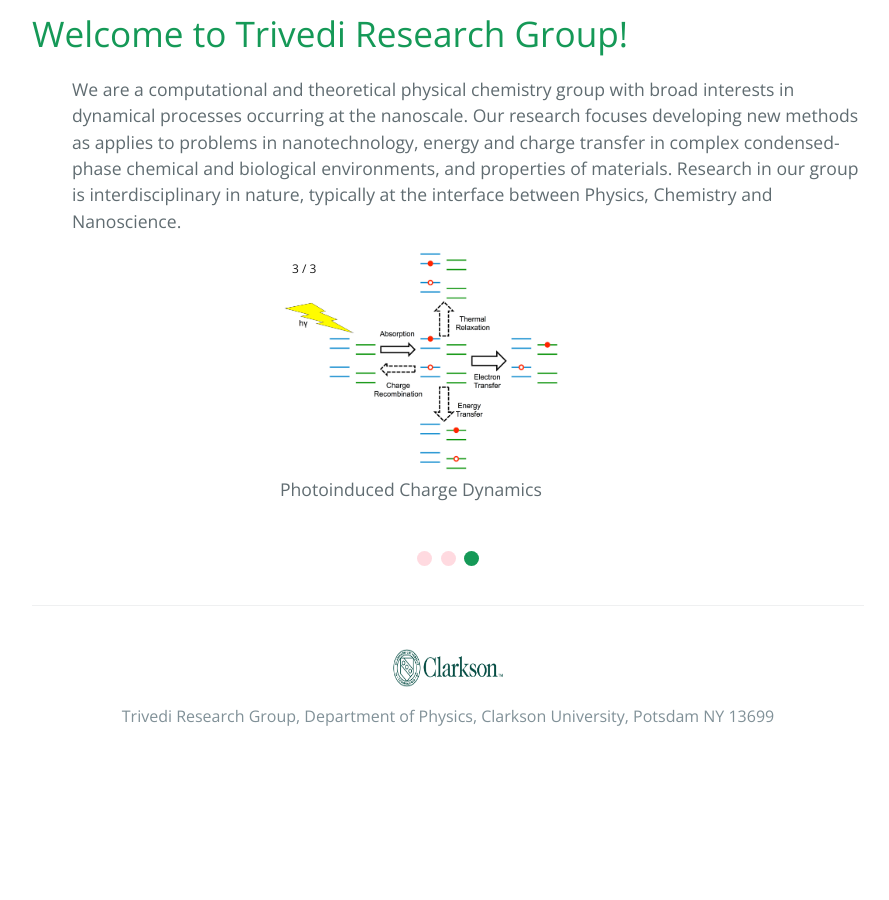
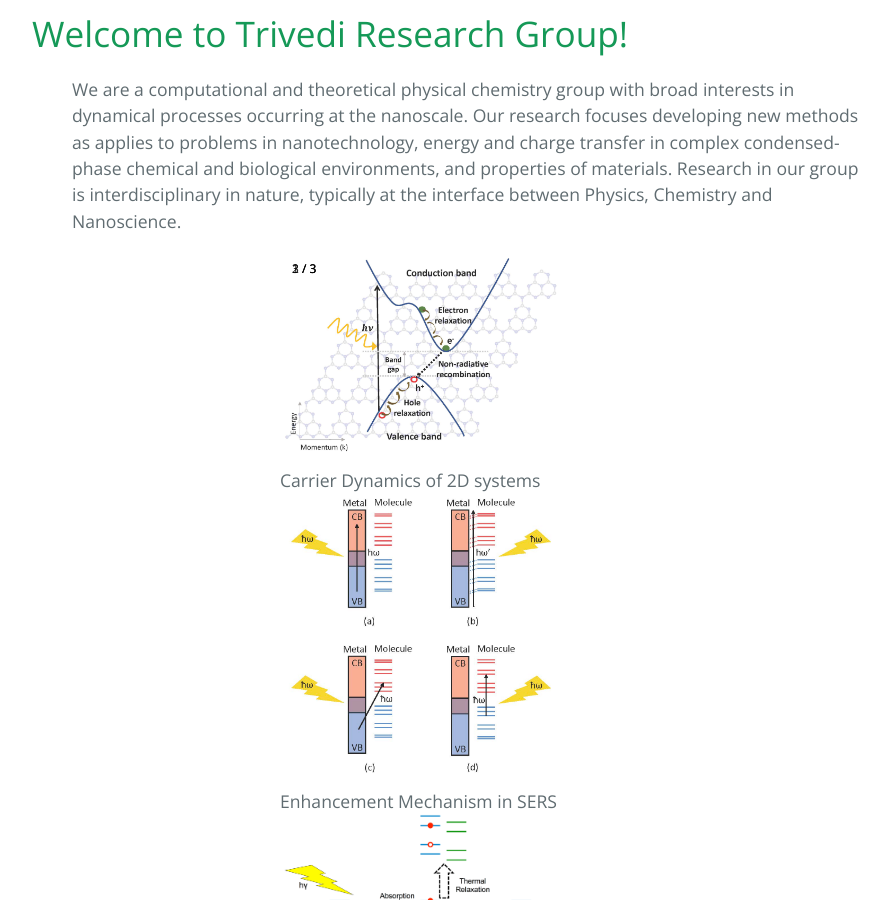
Before and after one commit to dharatrivedi/dharatrivedi.github.io, a Jekyll site: the page built from index.html, in a window 1280 px wide and 900 px high, scrolled down 361 px. Shown: the whole window, without its empty margins (192-1081 px from the left). Built offline with Jekyll 4.4.1, drawn with Linux system fonts in a browser that asks for light colours; the list of posts is cut into pages by our own code; before the commit the page ends 1121 px from its top, so only the background shows below that; some of the changed lines change nothing that is shown.

Commit message:
Update index.html

```diff
--- a/index.html
+++ b/index.html
@@ -32,31 +32,8 @@ title: {{ site.name }}
   </div>
 </ul>
 <br>
-  <div style="text-align:center">
-    <span class="dot"></span>
-    <span class="dot"></span>
-    <span class="dot"></span>
-  </div>
-<html>
-  <script>
-    var slideIndex = 0;
-    showSlides();
-
-    function showSlides() {
-      var i;
-      var slides = document.getElementsByClassName("mySlides");
-      var dots = document.getElementsByClassName("dot");
-      for (i = 0; i < slides.length; i++) {
-        slides[i].style.display = "none";
-      }
-      slideIndex++;
-      if (slideIndex > slides.length) {slideIndex = 1}
-      for (i = 0; i < dots.length; i++) {
-        dots[i].className = dots[i].className.replace(" active", "");
-      }
-      slides[slideIndex-1].style.display = "block";
-      dots[slideIndex-1].className += " active";
-      setTimeout(showSlides, 2000); // Change image every 2 seconds
-    }
-  </script>
-</html>
+<div style="text-align:center">
+  <span class="dot"></span>
+  <span class="dot"></span>
+  <span class="dot"></span>
+</div>
```
